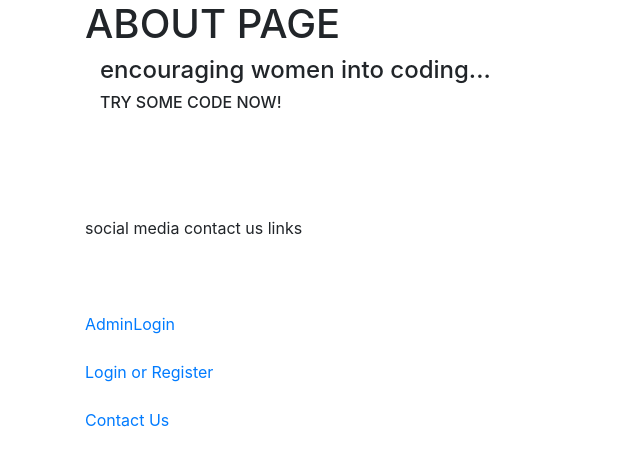
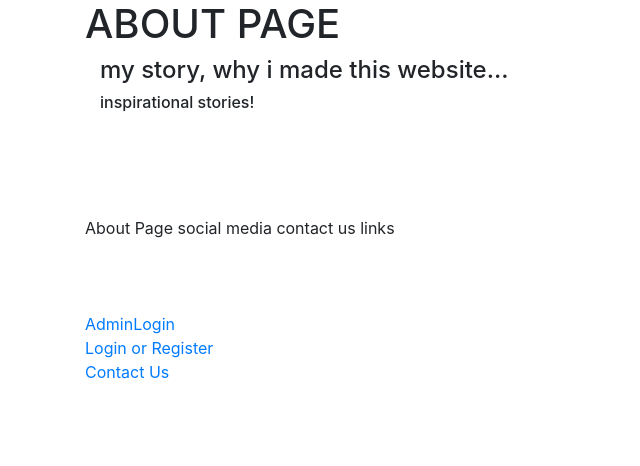
Before and after one commit to Csspalding/Django2-Project, a Django app: page //about in a window 1280 px wide. Shown: the part 84-550 px from the top of the page, without its empty margins (0-640 px from the left). Run offline with Django 3.2, Linux system fonts and the light colour scheme; some libraries are stand-ins or nearby versions.

Commit message:
changed html files

```diff
--- a/CupCakeCode/Templates/CupCakeCode/about.html
+++ b/CupCakeCode/Templates/CupCakeCode/about.html
@@ -1,13 +1,13 @@
 {% extends 'CupCakeCode/layout.html' %}
-{#author Cass July 8th 2019#}
+
 
 {% block content %}
 
 {#DO I NEED THIS PAGE OR IS IT DETAILS ON HOME PAGE???#}
 
     <h1> ABOUT PAGE </h1>
-    <h4 class = "container">encouraging women into coding...</h4>
-    <h6 class = "container"><n></n><n></n>TRY SOME CODE NOW!</h6>
+    <h4 class = "container">my story, why i made this website...</h4>
+    <h6 class = "container"><n></n><n></n>inspirational stories!</h6>
     <h6 class = "centre-align blue lighten-4", class="container centre-align"></h6>
 
     <br>
@@ -16,6 +16,6 @@
 
 
 
- <p2><br> social media contact us links</p2>
+ <p2><br> About Page social media contact us links</p2>
 
 {% endblock %}
--- a/CupCakeCode/Templates/CupCakeCode/info.html
+++ b/CupCakeCode/Templates/CupCakeCode/info.html
@@ -1,7 +1,5 @@
 {% extends 'CupCakeCode/layout.html' %}
-{#author Cass July 8th 2019#}
-{# this is written with jinja2 code for MaterialiseCSS between brackets with modulars  #}
-{# this is a loop in jinga to list the posts and add a click/hyperlink the right one #}
+
 {% block content %}
 
     <h1> info PAGE of TOOLS</h1>
@@ -13,6 +11,6 @@
 
 
 
- <p2><br> social media contact us links</p2>
+ <p2><br>Info Page social media contact us links</p2>
 
 {% endblock %}
--- a/CupCakeCode/Templates/CupCakeCode/layout.html
+++ b/CupCakeCode/Templates/CupCakeCode/layout.html
@@ -56,10 +56,8 @@ from bootstrap 4 CSS getting started link is copied from the CND box. Note there
         <br>
         <br>
         <a style = "display:block" class="center-align" href="/admin" >AdminLogin</a>
-        <br>
         <!-- todo Login href-->
         <a style = "display:block" class="center-align" href="#" >Login or Register</a>
-        <br>
         <a style = "display:block" class="center-align" href="/contact" >Contact Us</a>
     </div>
 </body>
```
Also changed, not shown: CupCakeCode/Templates/CupCakeCode/home.html (+2 -5 lines).
